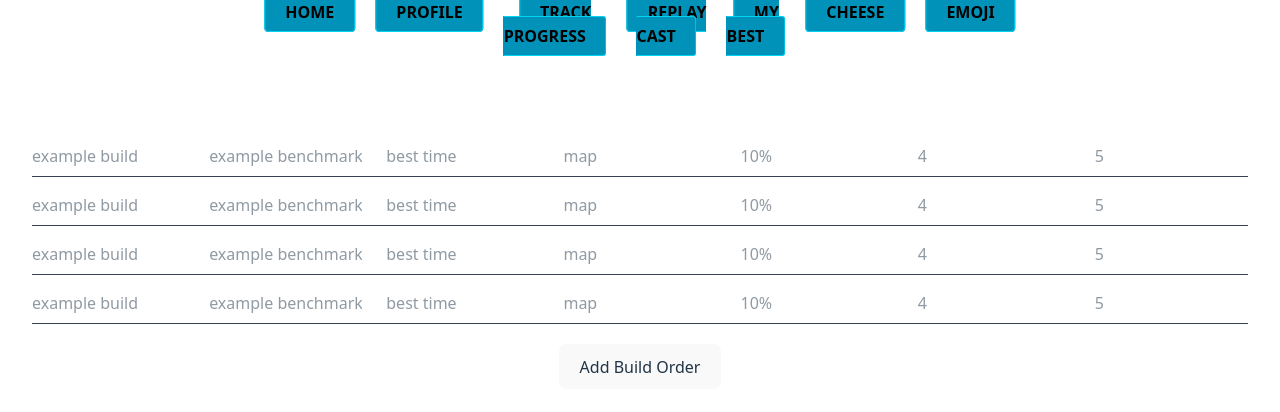
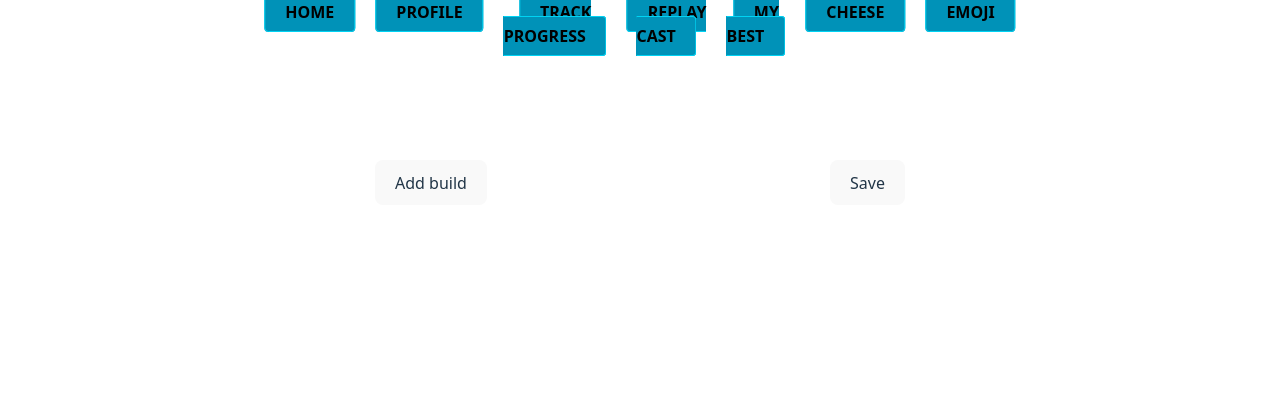
Before and after one commit to lazamal/sc2-scrub, a React (Vite) app: page /Track in a window 1280 px wide. Shown: the top 412 px of the page. Built offline with nearby package versions, Linux system fonts and the light colour scheme.

Commit message:
trying to improve the track table

```diff
--- a/src/components/SingleBuild.jsx
+++ b/src/components/SingleBuild.jsx
@@ -22,6 +22,8 @@ export default function SingleBuild({ data }) {
     standardRating,
   ];
 
+  const [inputToUpdate, setInputToUpdate] = useState({});
+
   return (
     <div className="grid grid-cols-7 border-b border-gray-700 pb-2 col-span-8 gap-6">
       {dataArray.map((value) => {
--- a/src/pages/Track.jsx
+++ b/src/pages/Track.jsx
@@ -5,6 +5,15 @@ import { BUILD_DATA } from "../data/build_data";
 
 export default function Track() {
   const [totalBuilds, setTotalBuilds] = useState([]);
+
+  // המשתמש מקבל כפתור: הוסף שורה לטבלה
+  // לחיצה על הכפתור נותנת למשתמש שורה של Input fields
+  // המשתמש ממלא input fields
+  // המשתמש לוחץ שמירה
+  // המידע נשמר בDB המעפן שלי
+  // השדות משתנים מinput למשהו קבוע יותר
+  // המשתמש יכול להוסיף שורות חדשות עם הכפתור הוסף שורה לטבלה
+  // בהמשך - עדכון ערכים קיימים
 
   const progressHeadlines = [
     "Build name",
@@ -17,9 +26,11 @@ export default function Track() {
   ];
 
   function addBuild() {
-    console.log("added build");
     setTotalBuilds([...totalBuilds, BUILD_DATA[0]]);
-    console.log(totalBuilds);
+  }
+
+  function saveBuild() {
+    // need to figure out how can i recieve data from the input element inside the component
   }
 
   return (
@@ -36,19 +47,31 @@ export default function Track() {
             );
           })}
         </div>
-        {/* data rows */}
+        {/* Build order rows */}
         <div className="mt-4 space-y-4">
-          {BUILD_DATA.map((singleBuildData) => (
-            <SingleBuild key={singleBuildData.id} data={singleBuildData} />
-          ))}
-          {totalBuilds.map((newBuildData) => (
-            <SingleBuild key={newBuildData.id} data={newBuildData} />
+          {totalBuilds.map((data) => (
+            <SingleBuild key={data.id} data={data} />
           ))}
         </div>
+        <div className="flex flex-row-reverse justify-evenly ">
+          <button
+            className="mt-4"
+            onClick={() => {
+              saveBuild();
+            }}
+          >
+            Save
+          </button>
+          <button
+            className="mt-4"
+            onClick={() => {
+              addBuild();
+            }}
+          >
+            Add build
+          </button>
+        </div>
       </div>
-      <button className="mt-5" onClick={() => addBuild()}>
-        Add Build Order
-      </button>
     </div>
   );
 }
```
